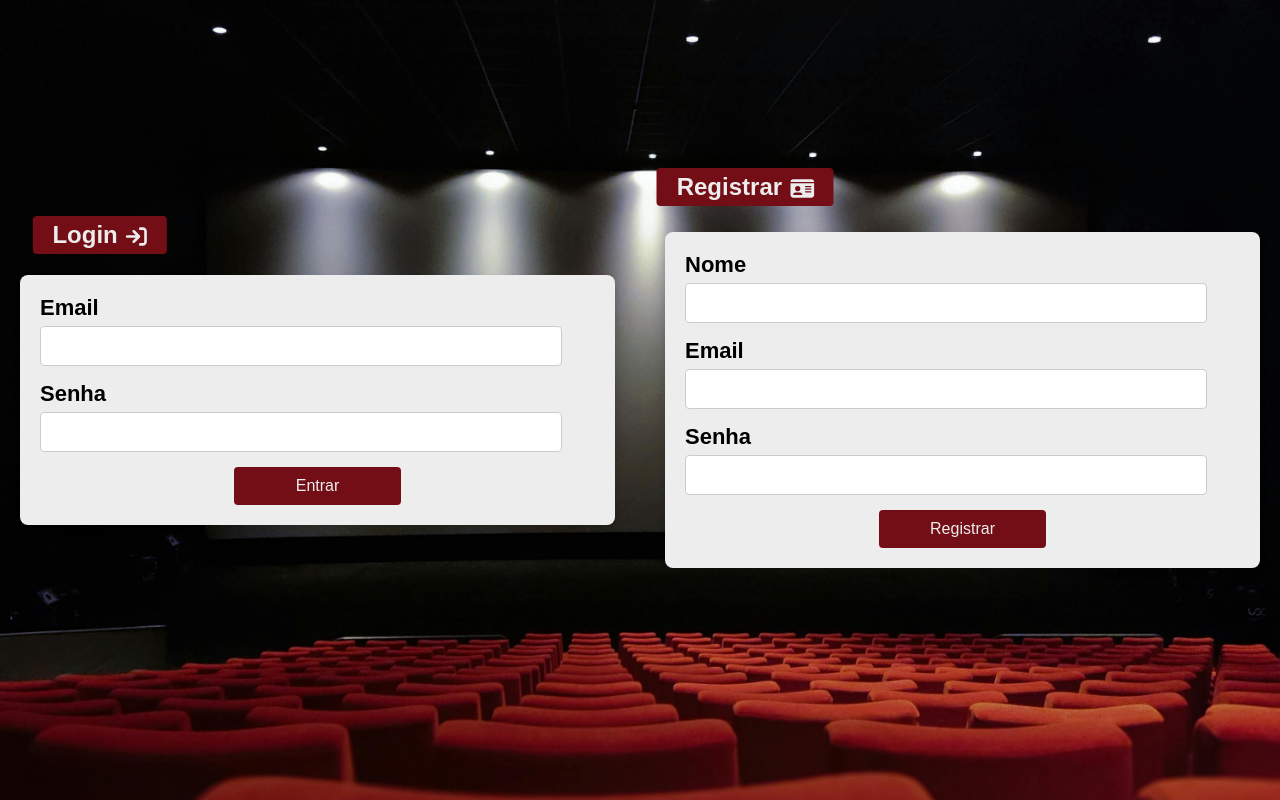
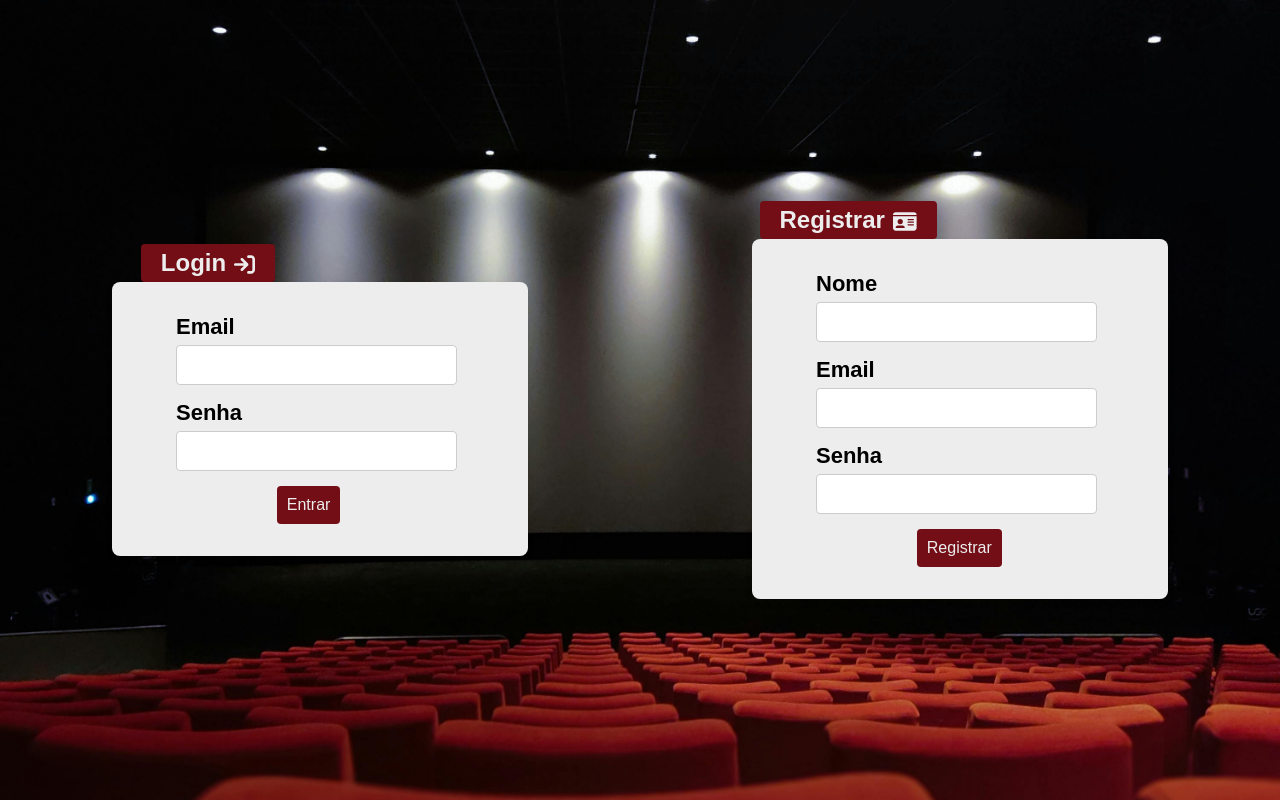
Before and after one commit to Edukarp/poster_ad, a React (Create React App) app: page /login in a window 1280 px wide. Built offline with nearby package versions, Linux system fonts and the light colour scheme; a web font is replaced by a local one.

Commit message:
fix: update style

```diff
--- a/src/App.js
+++ b/src/App.js
@@ -1,9 +1,14 @@
 /* eslint-disable */
-import React from 'react';
-import { BrowserRouter as Router, Routes, Route, Navigate } from 'react-router-dom';
-import Home from './_home/home.js';
-import Login from './login/login.js';
-import Answers from './answers/answers.js';
+import React from "react";
+import {
+  BrowserRouter as Router,
+  Routes,
+  Route,
+  Navigate,
+} from "react-router-dom";
+import Home from "./_home/home.js";
+import Login from "./login/login.js";
+import Answers from "./answers/answers.js";
 
 function App() {
   const isAuthenticated = localStorage.getItem("authToken");
@@ -11,8 +16,14 @@ function App() {
     <Router>
       <Routes>
         <Route path="/" element={<Home />} />
-        <Route path="/login" element={isAuthenticated ? <Navigate to="/" /> : <Login />} />
-        <Route path="/answers" element={isAuthenticated ? <Answers /> : <Navigate to="/login" />} />
+        <Route
+          path="/login"
+          element={isAuthenticated ? <Navigate to="/" /> : <Login />}
+        />
+        <Route
+          path="/answers"
+          element={isAuthenticated ? <Answers /> : <Navigate to="/login" />}
+        />
       </Routes>
     </Router>
   );
--- a/src/_home/home.css
+++ b/src/_home/home.css
@@ -63,7 +63,7 @@ html body {
   margin-right: 10px;
 }
 
-.menu-icon{
+.menu-icon {
   margin-left: 5px;
 }
 
@@ -106,6 +106,7 @@ html body {
 
 .content-container {
   display: flex;
+  flex-wrap: wrap;
   align-items: center;
   justify-content: center;
   gap: -20px;
@@ -115,6 +116,7 @@ html body {
 
 .banner-image {
   width: 100%;
+  flex: 1 1 300px;
   max-width: 350px;
   max-height: 350px;
   display: block;
@@ -126,6 +128,7 @@ html body {
 }
 
 .text-block {
+  flex: 1 1 300px;
   background-color: #ededed;
   max-width: 350px;
   height: 330px;
--- a/src/answers/answers.css
+++ b/src/answers/answers.css
@@ -71,7 +71,7 @@
   padding: 0;
   margin: 0;
   max-height: 500px;
-  max-width: 750px;
+  width: 70%;
   overflow-y: auto;
   border: 1px solid #ccc;
   border-radius: 5px;
--- a/src/login/login.css
+++ b/src/login/login.css
@@ -16,36 +16,14 @@
 
 .auth-container {
   display: flex;
-  justify-content: center;
-  align-items: center;
-  gap: 50px;
-  padding: 20px;
   box-sizing: border-box;
   height: 100vh;
 }
 
-.login-title {
+.login-title,
+.register-title {
   display: flex;
-  position: absolute;
-  top: 27%;
-  left: 7%;
-  margin-left: 10px;
-  transform: translateX(-50%);
-  color: #ededed;
-  background-color: #730e16;
-  padding: 5px 20px;
-  border-radius: 4px;
-  font-size: 1.5rem;
-  font-weight: 700;
-}
-
-.register-title{
-  display: flex;
-  position: absolute;
-  top: 21%;
-  left: 59%;
-  margin-left: -10px;
-  transform: translateX(-50%);
+  margin-left: -35%;
   color: #ededed;
   background-color: #730e16;
   padding: 5px 20px;
@@ -62,18 +40,23 @@
 
 .login-container,
 .register-container {
+  display: flex;
+  justify-content: center;
+  align-items: center;
+  flex-direction: column;
+  width: 100%;
+  height: 100%;
+}
+
+.login-block-container,
+.register-block-container {
   position: relative;
   width: 45%;
   background-color: #ededed;
   padding: 20px;
   border-radius: 8px;
   box-shadow: 0px 4px 6px rgba(0, 0, 0, 0.1);
-}
-
-.login-title,
-.register-title {
-  text-align: center;
-  margin-bottom: 20px;
+  padding: 5% 10%;
 }
 
 .form-group {
@@ -96,7 +79,6 @@ input {
 
 .login-button,
 .register-button {
-  width: 30%;
   margin-left: 35%;
   padding: 10px;
   font-size: 16px;
--- a/src/login/login.js
+++ b/src/login/login.js
@@ -4,7 +4,10 @@ import axios from "axios";
 import { useNavigate } from "react-router-dom";
 import "./login.css";
 import { FontAwesomeIcon } from "@fortawesome/react-fontawesome";
-import { faArrowRightToBracket, faIdCard } from "@fortawesome/free-solid-svg-icons";
+import {
+  faArrowRightToBracket,
+  faIdCard,
+} from "@fortawesome/free-solid-svg-icons";
 
 const Login = () => {
   const [username, setUsername] = useState("");
@@ -44,11 +47,14 @@ const Login = () => {
   const handleRegisterSubmit = async (event) => {
     event.preventDefault();
     try {
-      const response = await axios.post("https://poster-adbackend.vercel.app/api/users", {
+      const response = await axios.post(
+        "https://poster-adbackend.vercel.app/api/users",
+        {
           name,
           email,
           password: registerPassword,
-      });
+        }
+      );
 
       if (response.status === 201) {
         alert("Usuário registrado com sucesso!");
@@ -77,6 +83,7 @@ const Login = () => {
       </div>
       <div className="auth-container">
         {/* Tela de Login */}
+        <div className="login-container">
           <div className="login-title">
             <>Login</>
             <FontAwesomeIcon
@@ -85,7 +92,7 @@ const Login = () => {
               size="sm"
             />
           </div>
-        <div className="login-container">
+          <div className="login-block-container">
             <form onSubmit={handleLoginSubmit}>
               <div className="form-group">
                 <label htmlFor="username">Email</label>
@@ -112,8 +119,10 @@ const Login = () => {
               </button>
             </form>
           </div>
+        </div>
 
         {/* Tela de Registrar */}
+        <div className="register-container">
           <div className="register-title">
             <>Registrar</>
             <FontAwesomeIcon
@@ -122,7 +131,7 @@ const Login = () => {
               size="sm"
             />
           </div>
-        <div className="register-container">
+          <div className="register-block-container">
             <form onSubmit={handleRegisterSubmit}>
               <div className="form-group">
                 <label htmlFor="name">Nome</label>
@@ -160,6 +169,7 @@ const Login = () => {
             </form>
           </div>
         </div>
+      </div>
     </>
   );
 };
```
Lines whose indentation alone changed are shown as unchanged.
